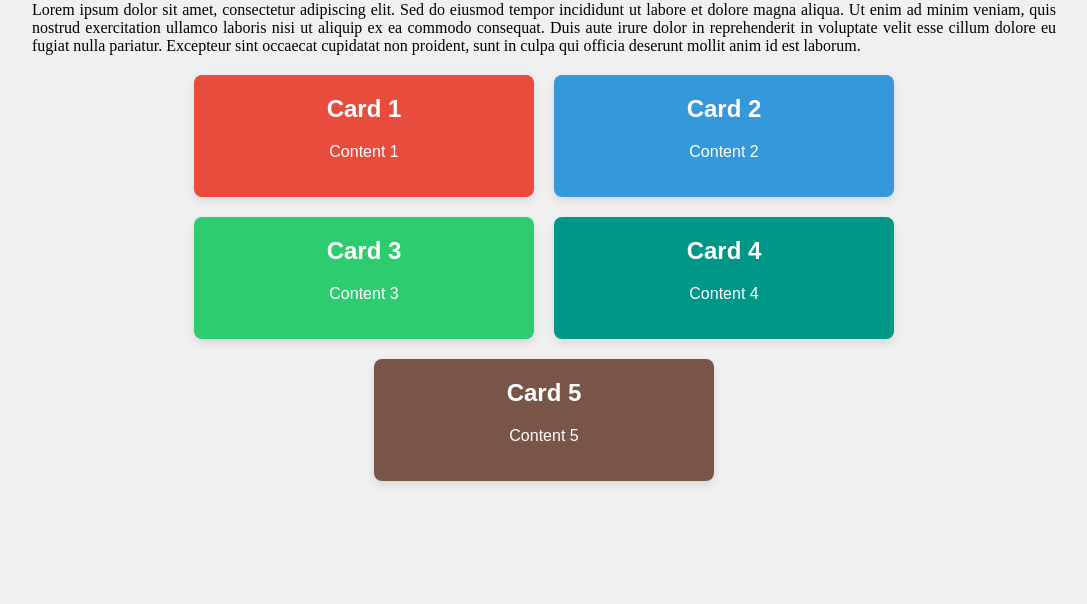
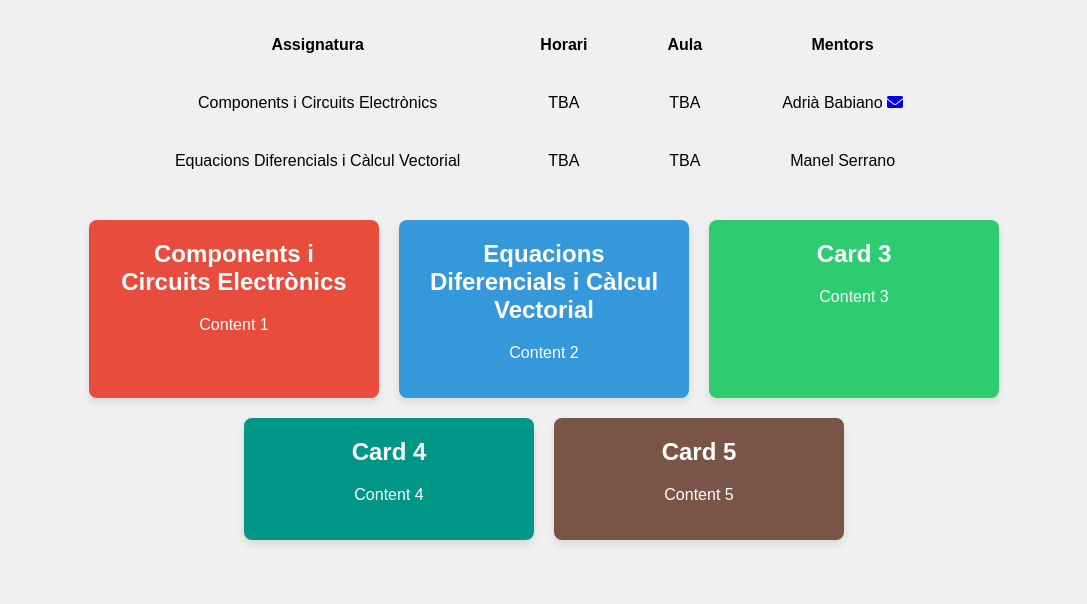
Before and after one commit to mentories-eet/mentories-eet.github.io, a plain HTML site: page index.html in a window 1280 px wide. Shown: the part 196-800 px from the top of the page, without its empty margins (96-1183 px from the left). Drawn offline with Linux system fonts and the light colour scheme.

Commit message:
added table

```diff
--- a/index.html
+++ b/index.html
@@ -3,7 +3,8 @@
 <head>
     <meta charset="UTF-8">
     <meta name="viewport" content="width=device-width, initial-scale=1.0">
-    <title>Colorful Cards</title>
+    <title>Mentories Enginyeria Electrònica de Telecomunicació</title>
+    <link rel="icon" href="./assets/favicon.jpg" type="image/png">
     <link rel="stylesheet" href="style.css">
     <link rel="stylesheet" href="https://cdnjs.cloudflare.com/ajax/libs/font-awesome/6.0.0/css/all.min.css" integrity="sha512-9usAa10IRO0HhonpyAIVpjrylPvoDwiPUiKdWk5t3PyolY1cOd4DSE0Ga+ri4AuTroPR5aQvXU9xC6qOPnzFeg==" crossorigin="anonymous" referrerpolicy="no-referrer" />
 </head>
@@ -12,10 +13,33 @@
         <h1>Test</h1>
         <p class="intro-text">
             Lorem ipsum dolor sit amet, consectetur adipiscing elit. Sed do eiusmod tempor incididunt ut labore et dolore magna aliqua. Ut enim ad minim veniam, quis nostrud exercitation ullamco laboris nisi ut aliquip ex ea commodo consequat. Duis aute irure dolor in reprehenderit in voluptate velit esse cillum dolore eu fugiat nulla pariatur. Excepteur sint occaecat cupidatat non proident, sunt in culpa qui officia deserunt mollit anim id est laborum.
+            <a href="https://www.ub.edu/portal/web/fisica/grau/-/ensenyament/detallEnsenyament/6294008" target="_blank" ref="noopener noreferrer">Pàgina web del grau</a>
         </p>
+        <div class="info-table">
+            <table>
+                <tr>
+                    <th>Assignatura</th>
+                    <th>Horari</th>
+                    <th>Aula</th>
+                    <th>Mentors</th>
+                </tr>
+                <tr>
+                    <td>Components i Circuits Electrònics</td>
+                    <td>TBA</td>
+                    <td>TBA</td>
+                    <td>Adrià Babiano <a href="mailto:ababiano7@alumnes.ub.edu" target="_blank" rel="noopener noreferrer"><i class="fas fa-envelope"></i></a></td>
+                </tr>
+                <tr>
+                    <td>Equacions Diferencials i Càlcul Vectorial</td>
+                    <td>TBA</td>
+                    <td>TBA</td>
+                    <td>Manel Serrano</td>
+                </tr>
+            </table>
+        </div>
         <div class="card-container">
-            <a href="page1.html" class="card card-red"><h2>Card 1</h2><p>Content 1</p></a>
-            <a href="page2.html" class="card card-blue"><h2>Card 2</h2><p>Content 2</p></a>
+            <a href="./assignatures/compos.html" class="card card-red"><h2>Components i Circuits Electrònics</h2><p>Content 1</p></a>
+            <a href="./assignatures/edos.html" class="card card-blue"><h2>Equacions Diferencials i Càlcul Vectorial</h2><p>Content 2</p></a>
             <a href="page3.html" class="card card-green"><h2>Card 3</h2><p>Content 3</p></a>
             <a href="page4.html" class="card card-teal"><h2>Card 4</h2><p>Content 4</p></a>
             <a href="page5.html" class="card card-brown"><h2>Card 5</h2><p>Content 5</p></a>
--- a/style.css
+++ b/style.css
@@ -26,6 +26,31 @@ h1 {
     text-align: justify; /* Justify the text */
 }
 
+.info-table {
+    display: flex;
+    flex-wrap: wrap;
+    justify-content: center;
+    gap: 20px;
+    margin-top: 20px; /* Add some top margin */
+}
+
+table {
+    border-spacing: 10px;
+}
+
+tr {
+    border-bottom: 1px solid #ddd;
+}
+
+tr:hover {background-color: #c0e8e8;}
+
+th, td {
+    padding-top: 10px;
+    padding-bottom: 20px;
+    padding-left: 30px;
+    padding-right: 40px;
+}
+
 .card-container {
     display: flex;
     flex-wrap: wrap;
@@ -35,7 +60,7 @@ h1 {
 }
 
 .card {
-    width: 300px;
+    width: 250px;
     padding: 20px;
     border-radius: 8px;
     box-shadow: 0 4px 8px rgba(0, 0, 0, 0.1);
```
